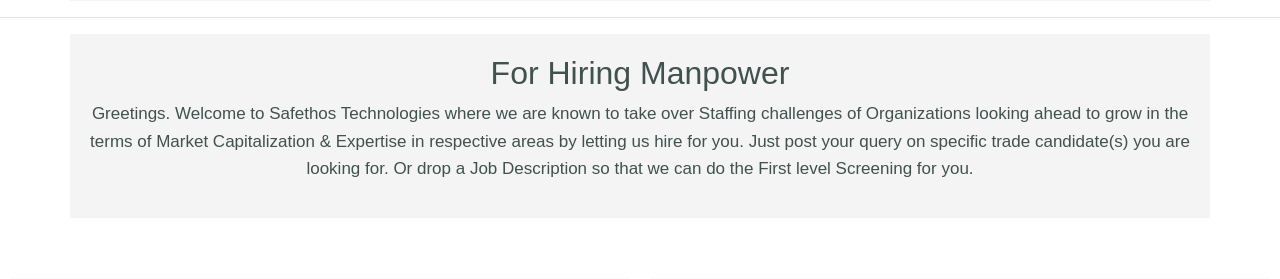
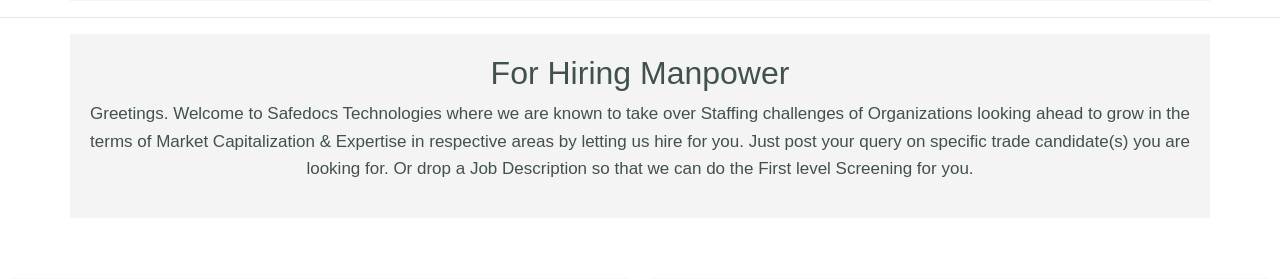
Before and after one commit to Amit998/SP_Site, a PHP site: page /for-recruiters.php in a window 1280 px wide. Shown: the part 823-1102 px from the top of the page. Run offline with PHP 8.4, Linux system fonts and the light colour scheme.

Commit message:
safedocs spelling corrected

```diff
--- a/for-recruiters.php
+++ b/for-recruiters.php
@@ -81,7 +81,7 @@
   <hr>
   <section id="section-b" style="color: #40514e; " class="container">
     <h2 style="color: #40514e;">For Hiring Manpower</h2>
-    <p style="color: #40514e;">Greetings. Welcome to Safethos Technologies where we are known to take over Staffing challenges of Organizations looking ahead to grow in the terms of Market Capitalization & Expertise in respective areas by letting us hire for you. Just post your query on specific trade candidate(s) you are looking for. Or drop a Job Description so that we can do the First level Screening for you.</p>
+    <p style="color: #40514e;">Greetings. Welcome to Safedocs Technologies where we are known to take over Staffing challenges of Organizations looking ahead to grow in the terms of Market Capitalization & Expertise in respective areas by letting us hire for you. Just post your query on specific trade candidate(s) you are looking for. Or drop a Job Description so that we can do the First level Screening for you.</p>
   </section>
   <section id="section-c">
 
```
